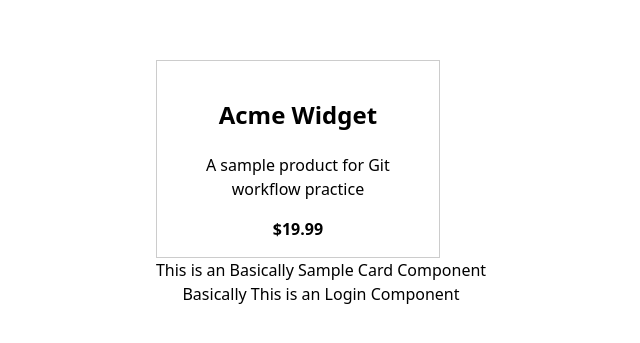
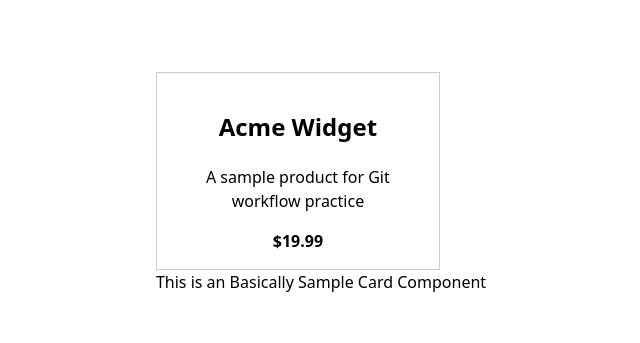
Before and after one commit to umair6699182/dummy-store-react, a React (Vite) app: page / in a window 1280 px wide. Shown: the part 217-560 px from the top of the page, without its empty margins (319-959 px from the left). Built offline with nearby package versions, Linux system fonts and the light colour scheme.

Commit message:
Now Same Changes Related to Devloper B

```diff
--- a/src/App.jsx
+++ b/src/App.jsx
@@ -1,7 +1,6 @@
 import './App.css'
 import ProductCard from './ProductCard'
 import SampleCard from './SampleCard'
-import Login from './Login'
 
 function App() {
 
@@ -9,7 +8,6 @@ function App() {
     <main>
       <ProductCard />
       <SampleCard />
-      <Login />
     </main>
   )
 }
```
Also changed, not shown: src/Dashboard.jsx (added, +11 -0 lines).
